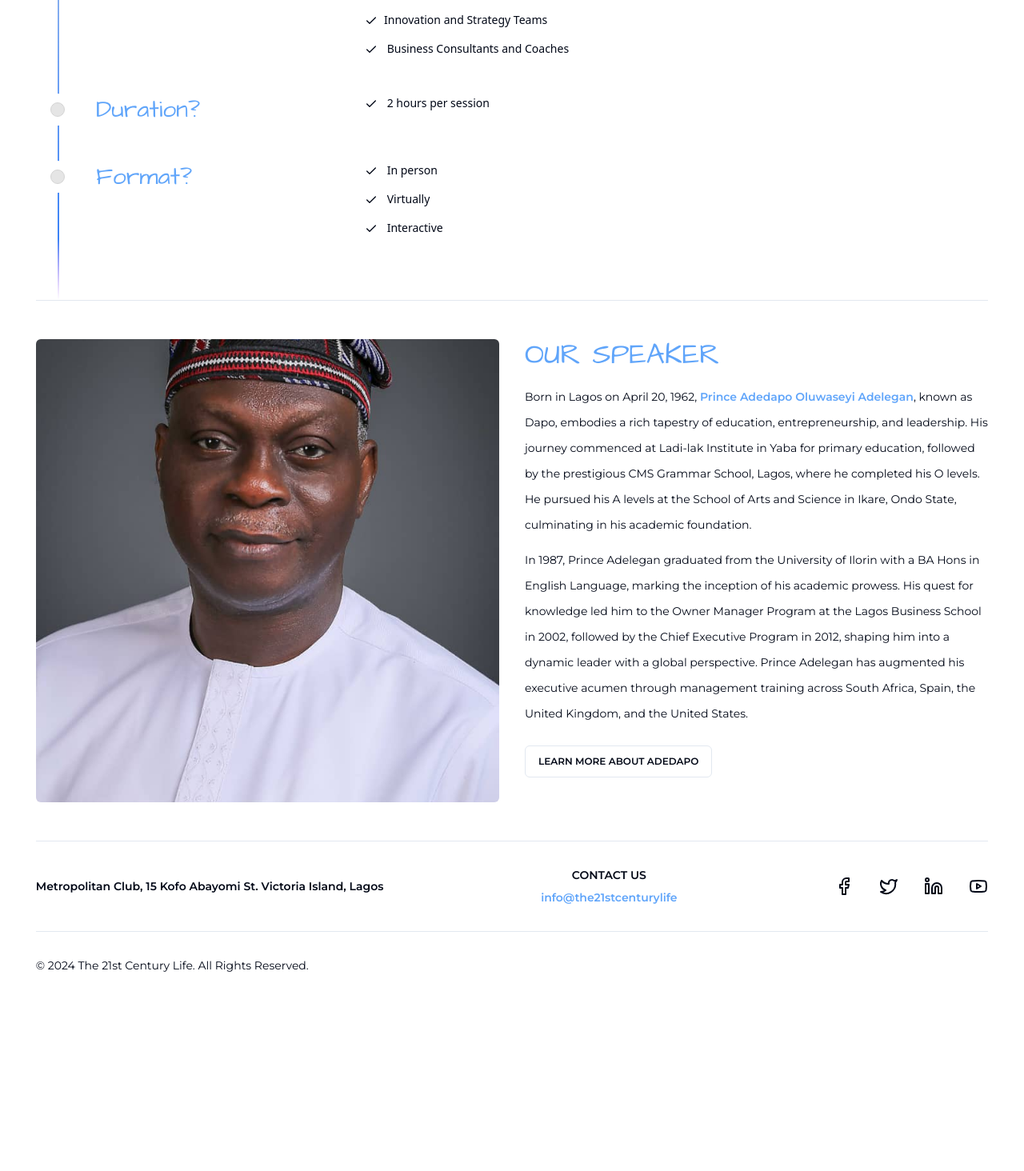
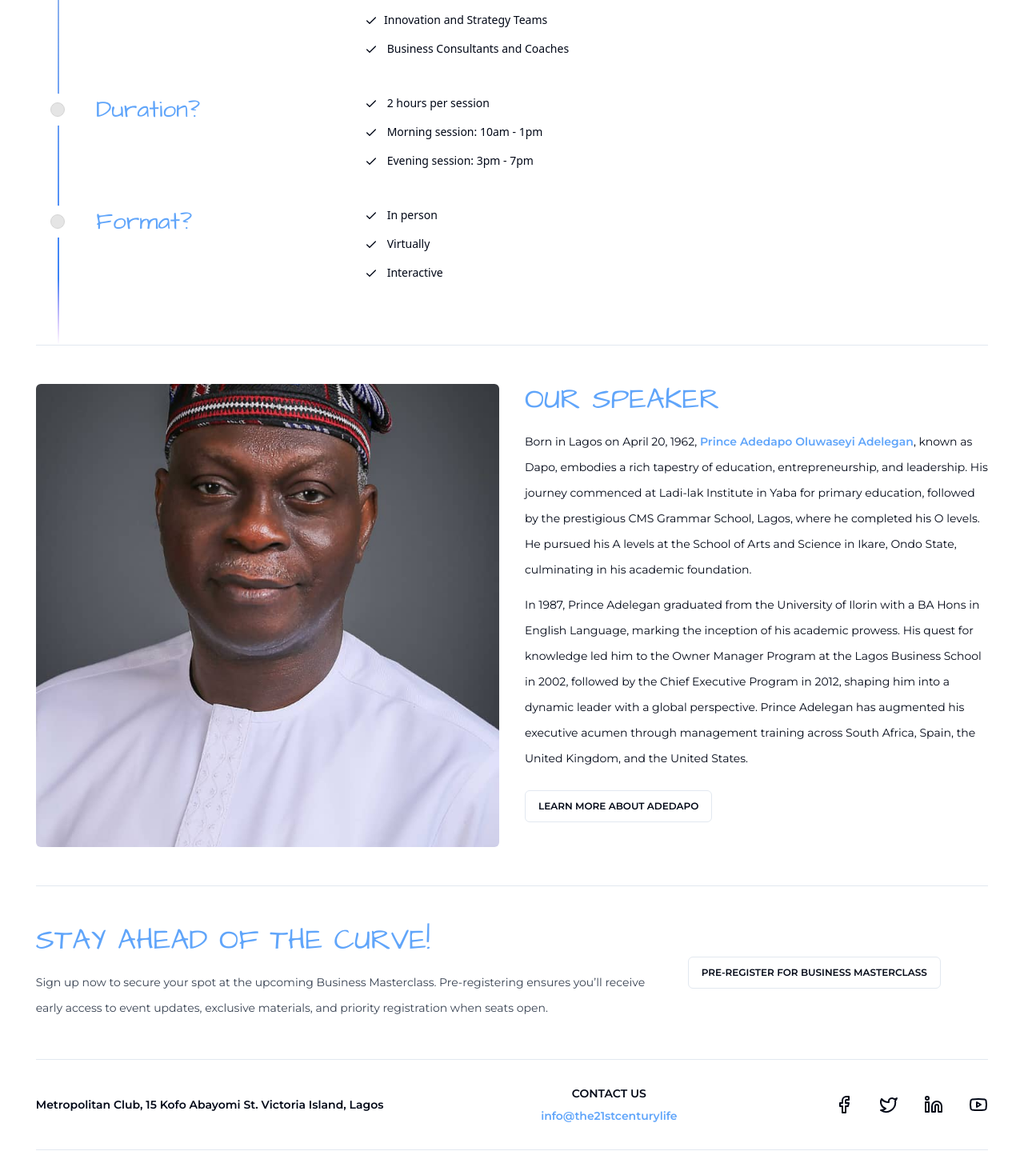
Before and after one commit to tomiwa-adelae/The-21st-Century-Life, a Next.js app: page / in a window 1280 px wide. Shown: the part 1806-3270 px from the top of the page at 80% size. Before the commit the page ends 3055 px from the top, so only its background shows below. Built offline with nearby package versions, Linux system fonts and the light colour scheme.

Commit message:
Partially done with the home page

```diff
--- a/app/page.tsx
+++ b/app/page.tsx
@@ -1,4 +1,5 @@
 import LearningObjectives from "@/components/LearningObjectives";
+import Register from "@/components/Register";
 import Footer from "@/components/shared/Footer";
 import Showcase from "@/components/Showcase";
 import Speakers from "@/components/Speakers";
@@ -20,6 +21,10 @@ export default function Home() {
 			<div className="container">
 				<Separator />
 			</div>
+			<Register />
+			<div className="container">
+				<Separator />
+			</div>
 			<Footer />
 		</div>
 	);
--- a/components/LearningObjectives.tsx
+++ b/components/LearningObjectives.tsx
@@ -78,10 +78,18 @@ const LearningObjectives = () => {
 		{
 			title: "Duration?",
 			content: (
-				<div className="text-xs md:text-sm">
+				<div className="grid text-xs md:text-sm gap-4">
 					<p>
 						<Check className="w-4 h-4 inline mr-2" /> 2 hours per
 						session
+					</p>
+					<p>
+						<Check className="w-4 h-4 inline mr-2" /> Morning
+						session: 10am - 1pm
+					</p>
+					<p>
+						<Check className="w-4 h-4 inline mr-2" /> Evening
+						session: 3pm - 7pm
 					</p>
 				</div>
 			),
--- /dev/null
+++ b/components/Register.tsx
@@ -0,0 +1,46 @@
+import { Architects_Daughter } from "next/font/google";
+import { Button } from "./ui/button";
+import Link from "next/link";
+
+const architectsDaughter = Architects_Daughter({
+	subsets: ["latin"],
+	weight: ["400"],
+});
+
+const Register = () => {
+	return (
+		<div className="py-12">
+			<div className="container">
+				<div className="grid grid-cols-1 lg:grid-cols-3 gap-8">
+					<div className="col-span-2">
+						<h3
+							className={`${architectsDaughter.className} text-3xl md:text-4xl leading-normal text-blue-400 uppercase`}
+						>
+							Stay ahead of the curve!
+						</h3>
+						<p className="text-sm text-gray-700  leading-8 mt-4">
+							Sign up now to secure your spot at the upcoming
+							Business Masterclass. Pre-registering ensures you’ll
+							receive early access to event updates, exclusive
+							materials, and priority registration when seats
+							open.
+						</p>
+					</div>
+					<div className="flex items-center justify-start">
+						<Button
+							className="hover:bg-blue-400 hover:text-white"
+							variant={"outline"}
+							asChild
+						>
+							<Link href="/register">
+								Pre-register for Business Masterclass
+							</Link>
+						</Button>
+					</div>
+				</div>
+			</div>
+		</div>
+	);
+};
+
+export default Register;
```
